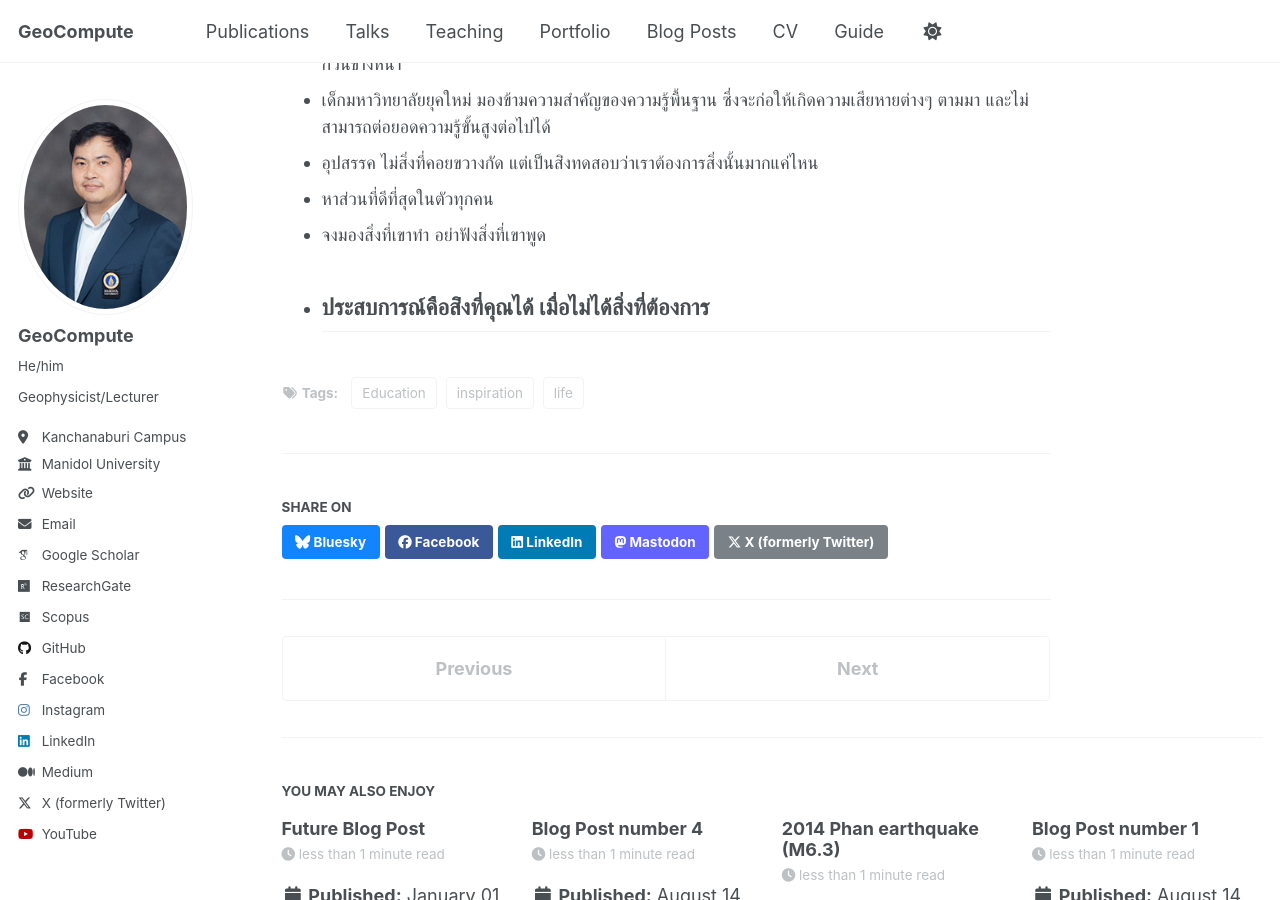
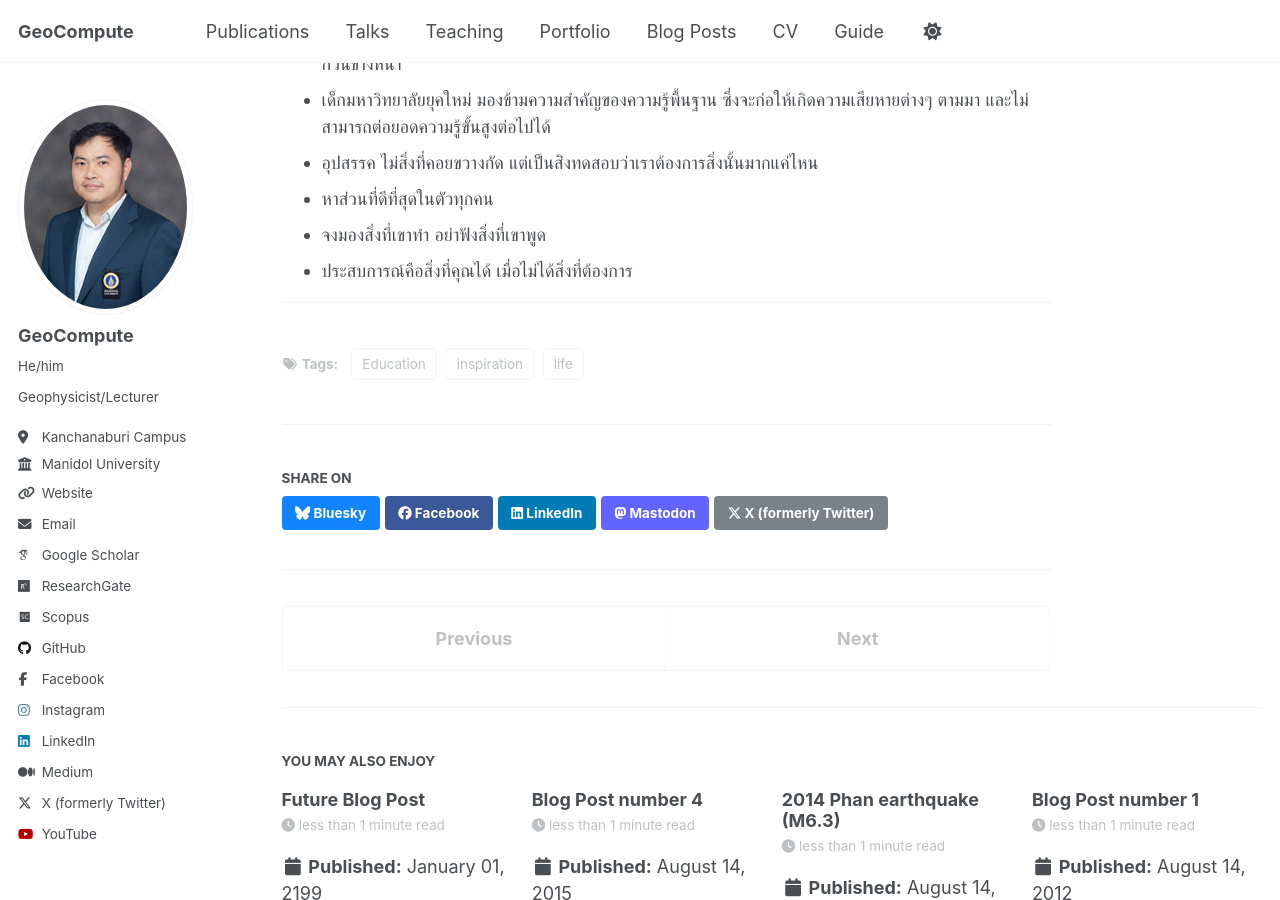
Before and after one commit to Songkhun/Songkhun.github.io, a Jekyll site: the page built from _posts/2013-11-20-TheLastLecture.md, in a window 1280 px wide and 900 px high, scrolled down 302 px. Built offline with Jekyll 4.4.1, drawn with Linux system fonts in a browser that asks for light colours; some web fonts are replaced; a script that is not in the unit is left out.

```diff
--- a/_posts/2013-11-20-TheLastLecture.md
+++ b/_posts/2013-11-20-TheLastLecture.md
@@ -18,5 +18,6 @@ My note
 - อุปสรรค ไม่สิ่งที่คอยขวางกัด แต่เป็นส่ิงทดสอบว่าเราต้องการสิ่งนั้นมากแค่ไหน
 - หาส่วนที่ดีที่สุดในตัวทุกคน
 - จงมองสิ่งที่เขาทำ อย่าฟังสิ่งที่เขาพูด
-- ประสบการณ์คือส่ิงที่คุณได้ เมื่อไม่ได้สิ่งที่ต้องการ
+- ประสบการณ์คือสิ่งที่คุณได้ เมื่อไม่ได้สิ่งที่ต้องการ
+
 ------
```
